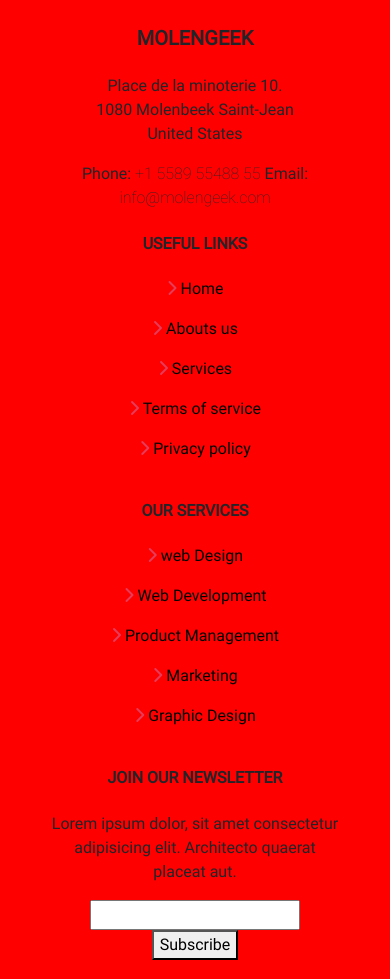
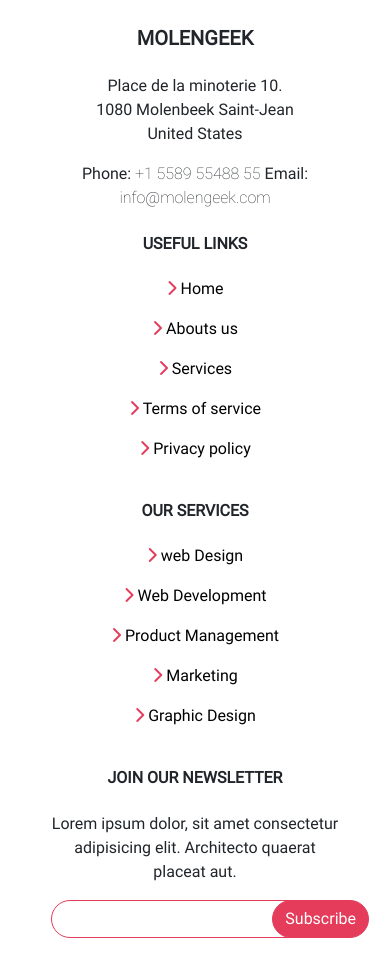
Before and after one commit to Bobby-Jack/Projet_Nomdutemplate_Ryad_Sofian, a website: page index.html in a window 390 px wide. Shown: the top 979 px of the page. Drawn offline with nearby package versions, Linux system fonts and the light colour scheme.

Commit message:
section8 done and responsive

```diff
--- a/index.html
+++ b/index.html
@@ -71,10 +71,10 @@
                             <!-- Links -->
                             <h6 class="text-uppercase fw-bold mb-4">Join Our Newsletter</h6>
                             <p>Lorem ipsum dolor, sit amet consectetur adipisicing elit. Architecto quaerat placeat aut.</p>
-                            <form action="">
-                                <input type="text">
-                                <button>Subscribe</button>
-                            </form>
+                            <div class="input-group mb-3 ">
+                                <input type="text" class="form-control w-100 rounded-pill border-1 border-persoPink"  aria-label="Recipient's username" aria-describedby="basic-addon2">
+                                <button class="input-group-text rounded-pill position-absolute bg-persoPink text-white border-1 border-persoPink" id="section8-btn">Subscribe</button>
+                            </div>
                         </div>
                         <!-- Grid column -->
                     </div>
--- a/src/sass/modules/_section8.sass
+++ b/src/sass/modules/_section8.sass
@@ -10,7 +10,6 @@
     padding: 10px 10% 10px 10%
 #section8-Top
     justify-content: space-around
-    background-color: red
     height: fit-content
 .section8-link
     a
@@ -22,6 +21,9 @@
 
     i
         color: rgb(228,60,90)
+#section8-btn
+    right: -30px
+    z-index: 2 !important
 
 #section8-Bottom
     justify-content: space-between
```
Also changed, not shown: public/css/style.css, 1 other file.
